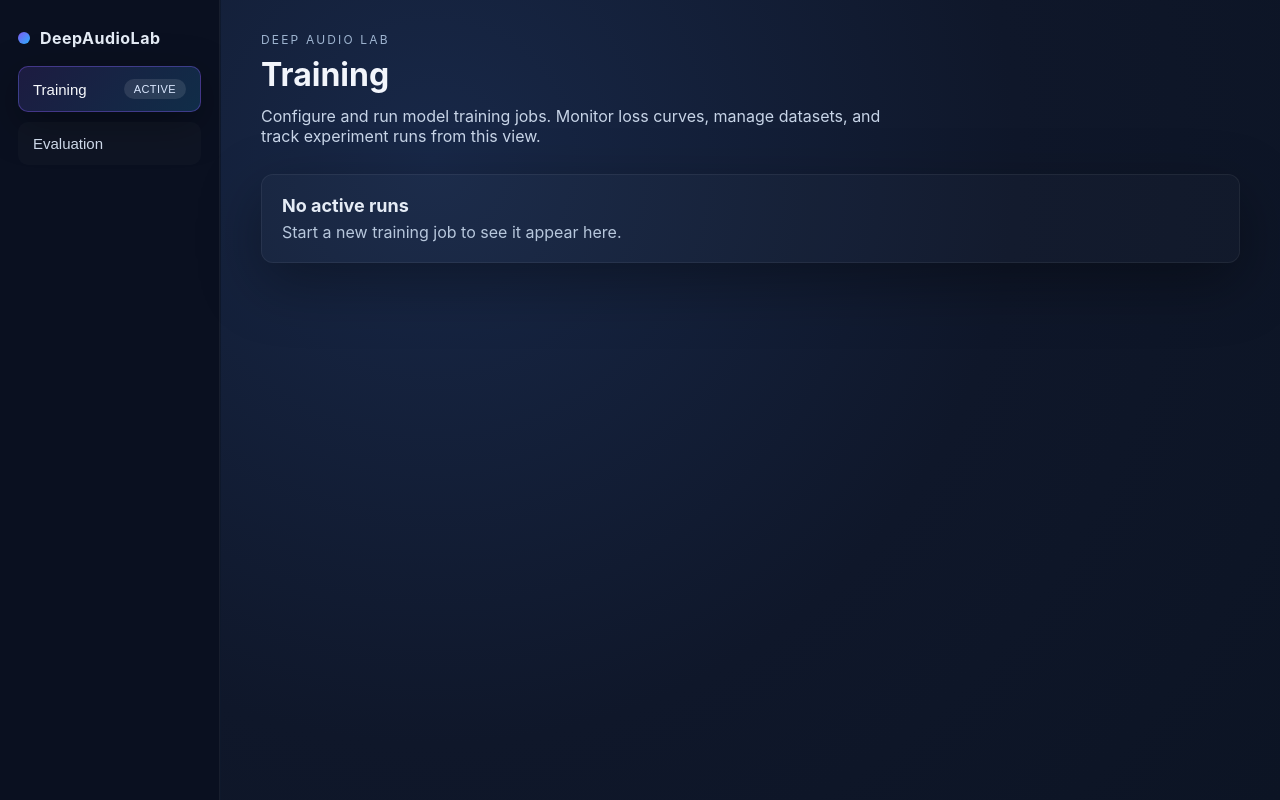
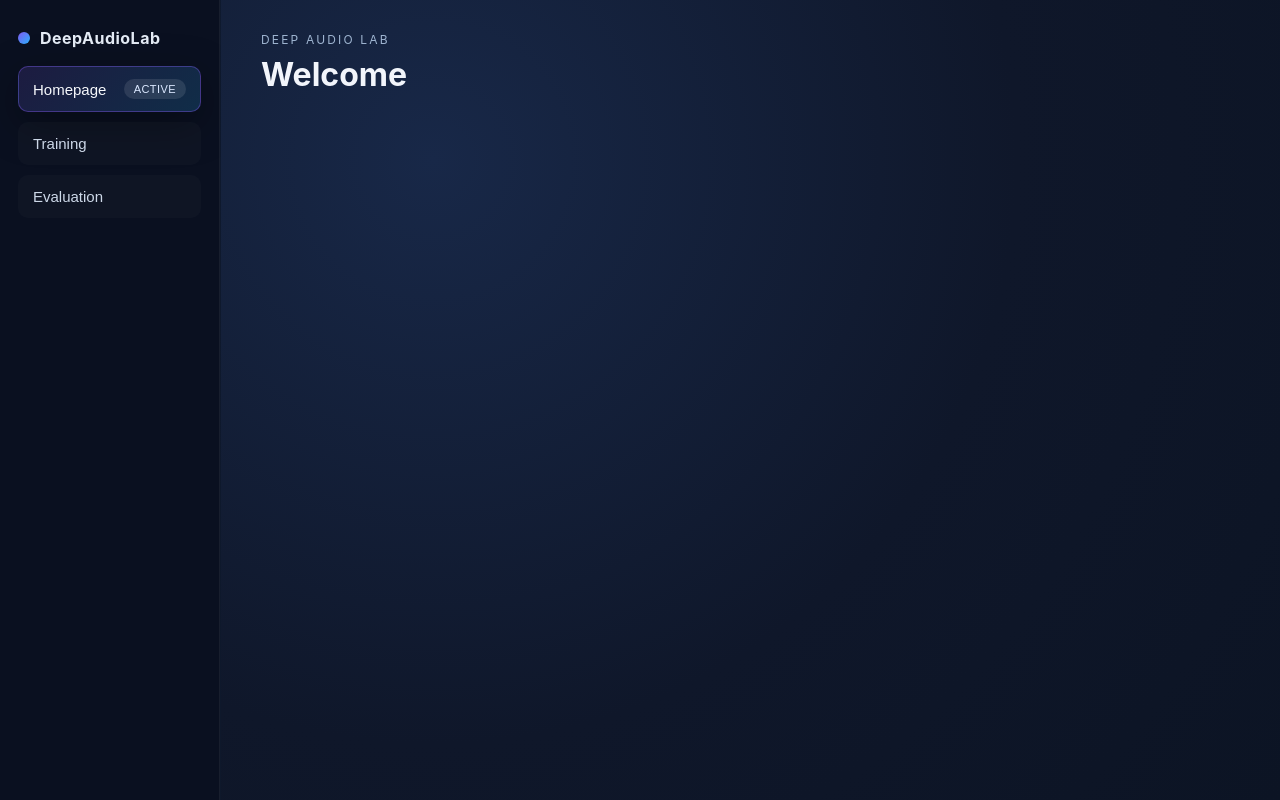
Before and after one commit to magcil/deepaudio-lab, a React (Vite) app in the folder frontend/: page / in a window 1280 px wide. Built offline with nearby package versions, Linux system fonts and the light colour scheme.

Commit message:
Added Homepage

```diff
--- a/frontend/src/App.tsx
+++ b/frontend/src/App.tsx
@@ -1,18 +1,21 @@
 import { useState } from 'react'
 import './App.css'
 import SideNav from './components/SideNav'
+import Homepage from './pages/Homepage'
 import Training from './pages/Training'
 import Evaluation from './pages/Evaluation'
 
-type Page = 'training' | 'evaluation'
+type Page = 'homepage' | 'training' | 'evaluation'
 
 function App() {
-  const [activePage, setActivePage] = useState<Page>('training')
+  const [activePage, setActivePage] = useState<Page>('homepage')
 
   return (
     <div className="app-shell">
       <SideNav activePage={activePage} onNavigate={setActivePage} />
-      {activePage === 'training' ? <Training /> : <Evaluation />}
+      {activePage === 'homepage' && <Homepage />}
+      {activePage === 'training' && <Training />}
+      {activePage === 'evaluation' && <Evaluation />}
     </div>
   )
 }
--- a/frontend/src/components/SideNav.tsx
+++ b/frontend/src/components/SideNav.tsx
@@ -1,7 +1,8 @@
 import { useState } from 'react'
 import './SideNav.css'
 
-type Page = 'training' | 'evaluation'
+type Page = 'training' | 'evaluation' | 'homepage'
+
 
 interface SideNavProps {
   activePage: Page
@@ -18,6 +19,7 @@ export default function SideNav({ activePage, onNavigate }: SideNavProps) {
 
   return (
     <>
+      {/* Hamburger button */}
       <button
         className="hamburger"
         onClick={() => setIsOpen(prev => !prev)}
@@ -39,6 +41,16 @@ export default function SideNav({ activePage, onNavigate }: SideNavProps) {
         </div>
 
         <div className="nav-group">
+          {/* Homepage */}
+          <button
+            className={`nav-item ${activePage === 'homepage' ? 'is-active' : ''}`}
+            onClick={() => handleNav('homepage')}
+          >
+            Homepage
+            {activePage === 'homepage' && <span className="pill">Active</span>}
+          </button>
+
+          {/* Training */}
           <button
             className={`nav-item ${activePage === 'training' ? 'is-active' : ''}`}
             onClick={() => handleNav('training')}
@@ -47,6 +59,7 @@ export default function SideNav({ activePage, onNavigate }: SideNavProps) {
             {activePage === 'training' && <span className="pill">Active</span>}
           </button>
 
+          {/* Evaluation */}
           <button
             className={`nav-item ${activePage === 'evaluation' ? 'is-active' : ''}`}
             onClick={() => handleNav('evaluation')}
@@ -54,6 +67,7 @@ export default function SideNav({ activePage, onNavigate }: SideNavProps) {
             Evaluation
             {activePage === 'evaluation' && <span className="pill">Active</span>}
           </button>
+
         </div>
       </nav>
     </>
--- /dev/null
+++ b/frontend/src/pages/Homepage.tsx
@@ -0,0 +1,17 @@
+export default function Home
+() {
+  return (
+    <div className="page-content">
+      <p className="eyebrow">Deep Audio Lab</p>
+      <h1 className="page-title">Welcome</h1>
+      {/* <p className="page-summary">
+        Benchmark trained models against test sets. Compare metrics, listen to sample outputs, and
+        export evaluation reports.
+      </p>
+      <div className="placeholder-card">
+        <h2>No evaluations yet</h2>
+        <p>Select a trained checkpoint to begin an evaluation run.</p>
+      </div> */}
+    </div>
+  )
+}
```
